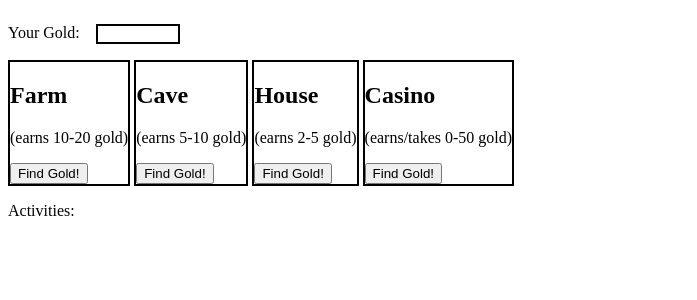
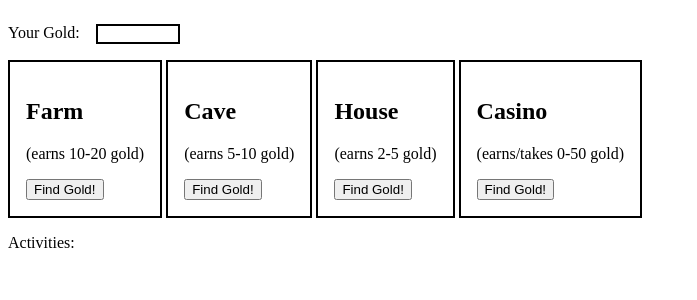
Before and after one commit to JennyWauer/ninja_gold, a Django app: page / in a window 1280 px wide. Shown: the top 300 px of the page, without its empty margins (0-697 px from the left). Run offline with Django 3.2, Linux system fonts and the light colour scheme.

Commit message:
update place

```diff
--- a/ninja_app/static/style.css
+++ b/ninja_app/static/style.css
@@ -23,4 +23,5 @@
 .place {
     display: inline-block;
     border: 2px solid black;
+    padding: 1em;
 }
```
